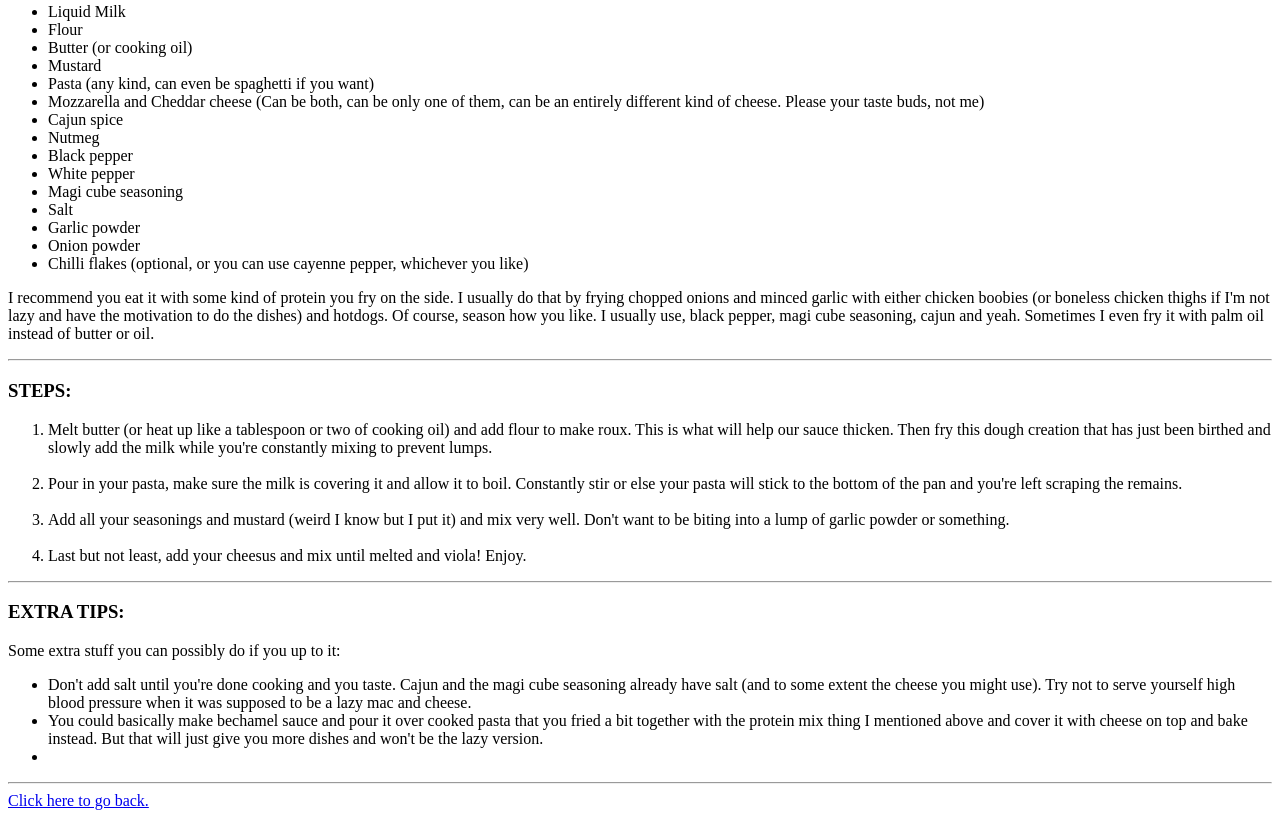
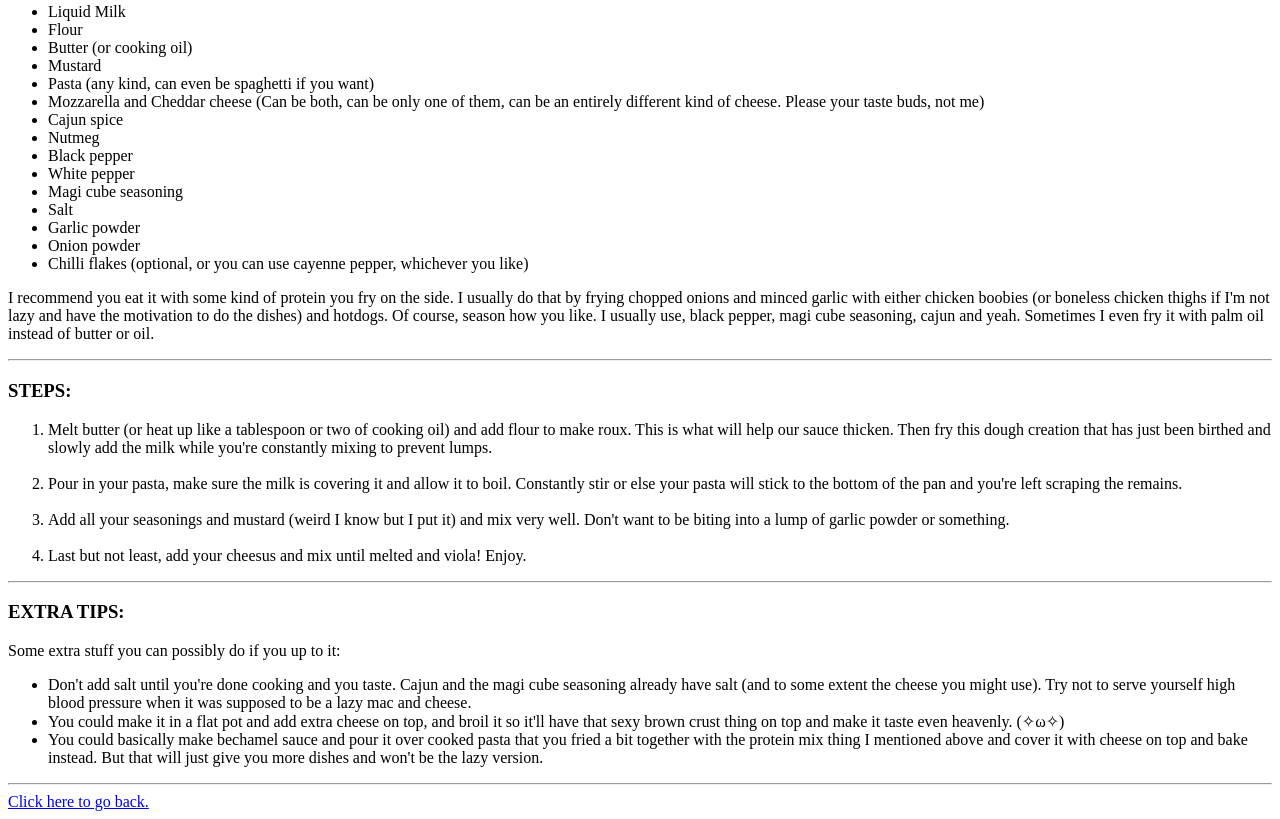
Before and after one commit to JustSarah13/odin-recipes, a plain HTML site: page recipes/one-pot-mac-and-cheese.html in a window 1280 px wide. Shown: the part 736-1555 px from the top of the page. Drawn offline with Linux system fonts and the light colour scheme.

Commit message:
Edited mac and cheese extra tips

```diff
--- a/recipes/one-pot-mac-and-cheese.html
+++ b/recipes/one-pot-mac-and-cheese.html
@@ -53,8 +53,8 @@
     <p>Some extra stuff you can possibly do if you up to it:</p>
     <ul>
         <li>Don't add salt until you're done cooking and you taste. Cajun and the magi cube seasoning already have salt (and to some extent the cheese you might use). Try not to serve yourself high blood pressure when it was supposed to be a lazy mac and cheese.</li>
+        <li>You could make it in a flat pot and add extra cheese on top, and broil it so it'll have that sexy brown crust thing on top and make it taste even heavenly.	(✧ω✧)</li>
         <li>You could basically make bechamel sauce and pour it over cooked pasta that you fried a bit together with the protein mix thing I mentioned above and cover it with cheese on top and bake instead. But that will just give you more dishes and won't be the lazy version.</li>
-        <li></li>
     </ul>
     <hr>
 <a href="../index.html">Click here to go back.</a>
```
